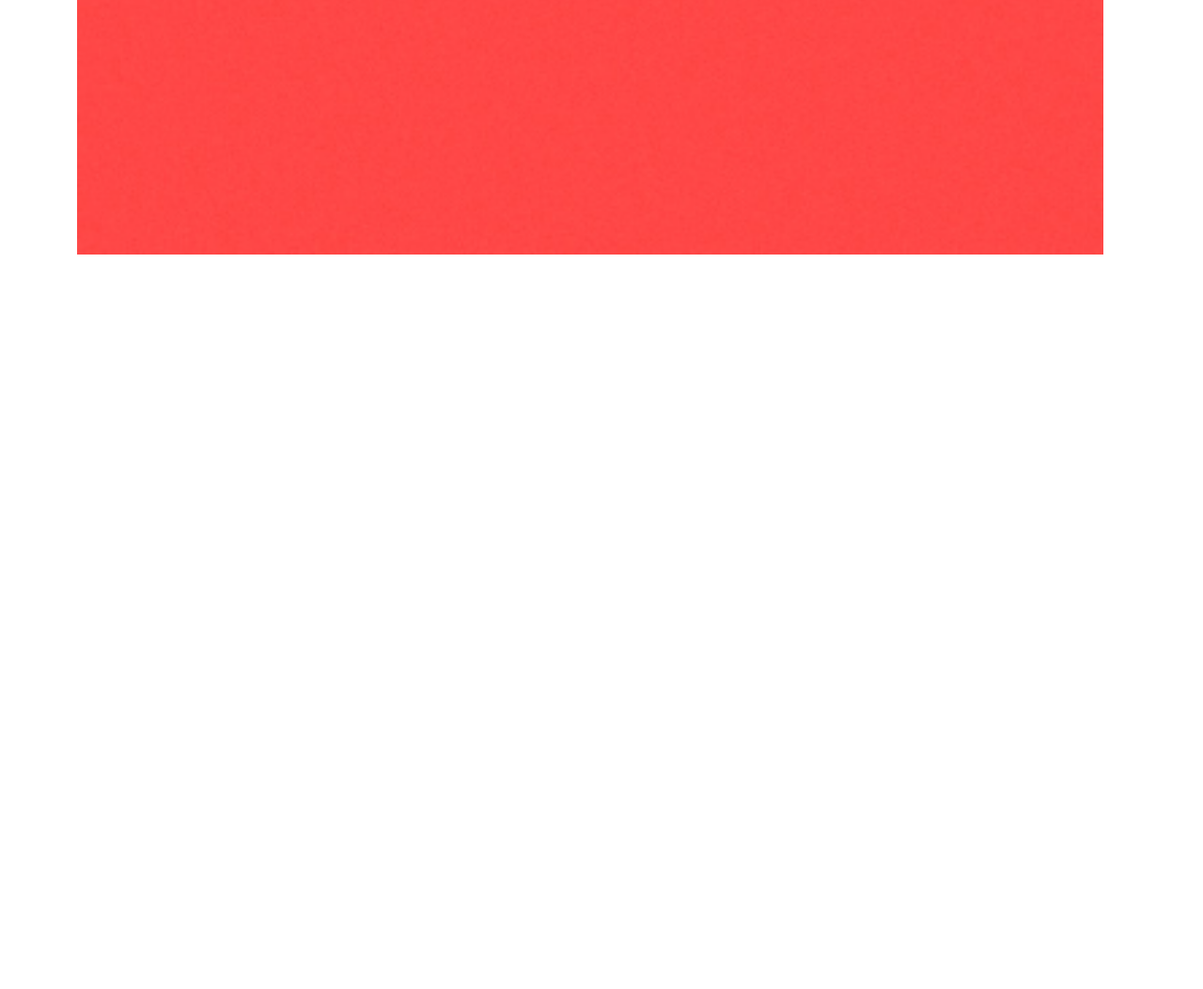
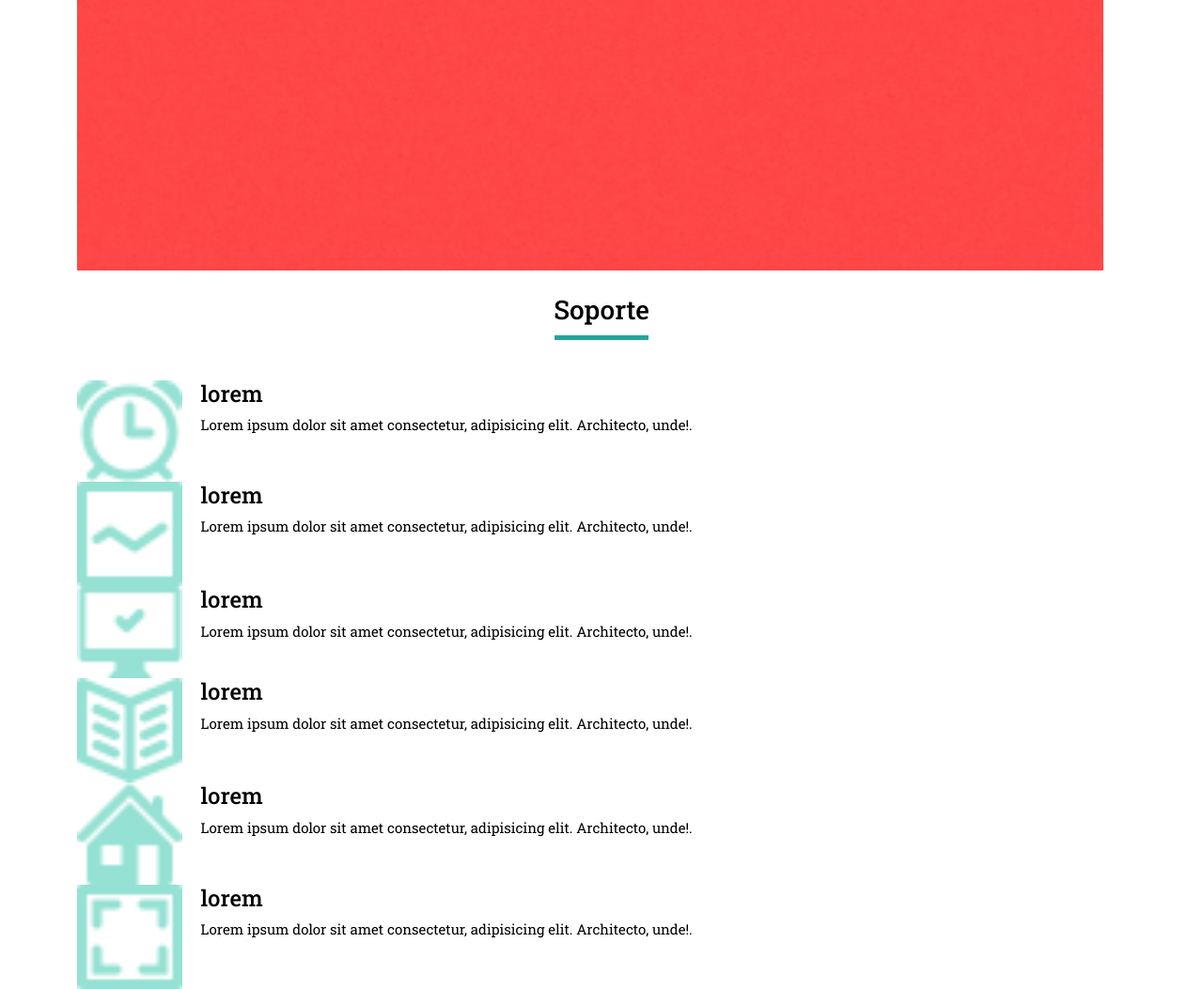
Before and after one commit to RubenCastilloUbeda/Entorno-Cliente-2DAW, a plain HTML site: page maquetacion-Bootstrap-preExamen/index.html in a window 1280 px wide. Shown: the part 3007-4060 px from the top of the page at 94% size. Before the commit the page ends 3278 px from the top, so only its background shows below. Drawn offline with nearby package versions, Linux system fonts and the light colour scheme.

Commit message:
eje maquetacion seguimos

```diff
--- a/maquetacion-Bootstrap-preExamen/css/style.css
+++ b/maquetacion-Bootstrap-preExamen/css/style.css
@@ -8,6 +8,7 @@
 body{
     font-size: 15px;
     font-family: "Roboto Slab";
+    background-color: white;
 }
 
 header#header {
@@ -41,12 +42,69 @@
 main#home {
 
     section#trabajos{
-        min-height: 100vh;
+        min-height: 60vh;
         align-content: center;
         text-align: center;
+        color: var(--negro);
 
         img{
             width: 100%;
         }
+
+        h3::after {
+            content: "";
+            display: block;
+            width: 100px;
+            height: 5px;
+            margin: 10px auto;
+            background-color: red;
+        }
     }
 }
+
+/* crear linea bajo el h3 vacio */
+
+    section#soporte{
+        min-height: 60vh;
+        align-content: center;
+        text-align: center;
+        color: var(--negro);
+
+        h3{
+            padding: 25px;
+        }
+
+        img{
+            width: 10%;
+        }
+
+        h3::after {
+            content: "";
+            display: block;
+            width: 100px;
+            height: 5px;
+            margin:10px auto;
+            background-color: var(--turquesa);
+        }
+
+        .row+.row{
+
+            div{
+                display: flex;
+                align-items: start;
+                justify-content: start;
+                text-align: start;
+
+                img{
+                    margin-right: 20px;
+                }
+
+                div{
+                    display: flex;
+                    flex-direction: column;
+
+                }
+            }
+
+        }
+    }
--- a/maquetacion-Bootstrap-preExamen/index.html
+++ b/maquetacion-Bootstrap-preExamen/index.html
@@ -10,9 +10,11 @@
     <script type="module" src="https://cdn.jsdelivr.net/npm/bootstrap@6.0.0-alpha.1/dist/js/bootstrap.bundle.min.js"
         integrity="sha384-1a/pXj49ZQ1aHEmrJ+gMw1otqoVsYwlEnlD8mIfY2TV03r20Y0CN7uqx1tQogjPL"
         crossorigin="anonymous"></script>
-        <link rel="preconnect" href="https://fonts.googleapis.com">
+    <link rel="preconnect" href="https://fonts.googleapis.com">
     <link rel="preconnect" href="https://fonts.gstatic.com" crossorigin>
-    <link href="https://fonts.googleapis.com/css2?family=Roboto+Slab:wght@100..900&family=Roboto:ital,wght@0,100..900;1,100..900&display=swap" rel="stylesheet">
+    <link
+        href="https://fonts.googleapis.com/css2?family=Roboto+Slab:wght@100..900&family=Roboto:ital,wght@0,100..900;1,100..900&display=swap"
+        rel="stylesheet">
     <link rel="stylesheet" href="css/style.css">
 </head>
 
@@ -71,10 +73,60 @@
                     <div class="md:col-4"><img src="img/imagen1 (1).jpg" alt=""> </div>
                     <div class="md:col-4"><img src="img/imagen2 (1).jpg" alt=""> </div>
                     <div class="md:col-4"><img src="img/imagen3 (1).jpg" alt=""> </div>
-
                 </div>
             </div>
+        </section>
 
+        <section id="soporte" class="container">
+            <div class="row">
+                <div class="md:col-1 mx-auto">
+                    <h3>Soporte</h3>
+                </div>
+            </div>
+            <div class="row">
+                <div class="md:col-4">
+                    <img src="img/icon1 (2).png" alt="">
+                    <div>
+                        <h4>lorem</h4>
+                        <p>Lorem ipsum dolor sit amet consectetur, adipisicing elit. Architecto, unde!.</p>
+                    </div>
+                </div>
+                <div class="md:col-4">
+                    <img src="img/icon2 (2).png" alt="">
+                    <div>
+                        <h4>lorem</h4>
+                        <p>Lorem ipsum dolor sit amet consectetur, adipisicing elit. Architecto, unde!.</p>
+                    </div>
+                </div>
+                <div class="md:col-4">
+                    <img src="img/icon3 (2).png" alt="">
+                    <div>
+                        <h4>lorem</h4>
+                        <p>Lorem ipsum dolor sit amet consectetur, adipisicing elit. Architecto, unde!.</p>
+                    </div>
+                </div>
+                <div class="md:col-4">
+                    <img src="img/icon4 (1).png" alt="">
+                    <div>
+                        <h4>lorem</h4>
+                        <p>Lorem ipsum dolor sit amet consectetur, adipisicing elit. Architecto, unde!.</p>
+                    </div>
+                </div>
+                <div class="md:col-4">
+                    <img src="img/icon5 (1).png" alt="">
+                    <div>
+                        <h4>lorem</h4>
+                        <p>Lorem ipsum dolor sit amet consectetur, adipisicing elit. Architecto, unde!.</p>
+                    </div>
+                </div>
+                <div class="md:col-4">
+                    <img src="img/icon6 (1).png" alt="">
+                    <div>
+                        <h4>lorem</h4>
+                        <p>Lorem ipsum dolor sit amet consectetur, adipisicing elit. Architecto, unde!.</p>
+                    </div>
+                </div>
+            </div>
         </section>
     </main>
     <footer>
```
